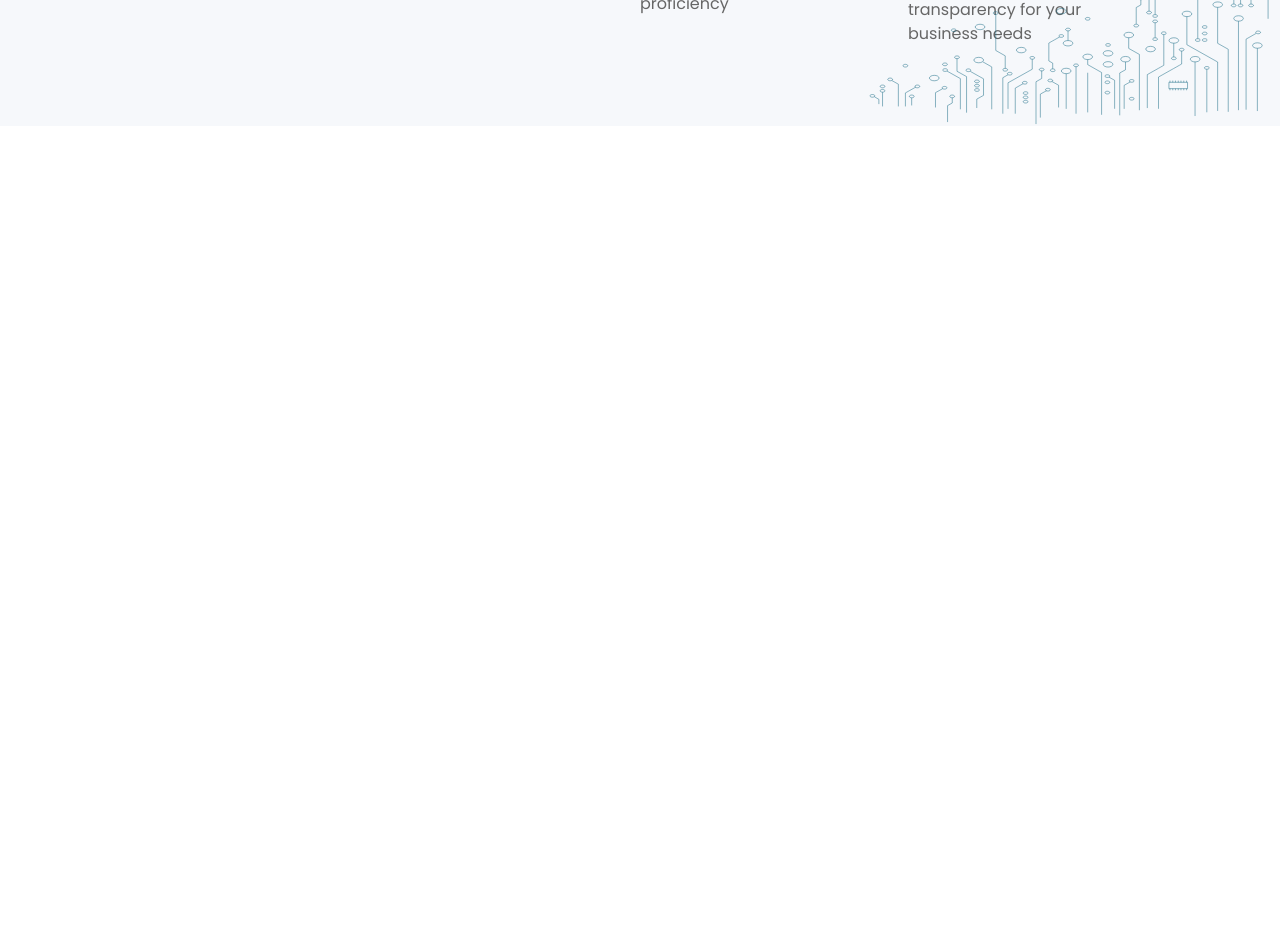
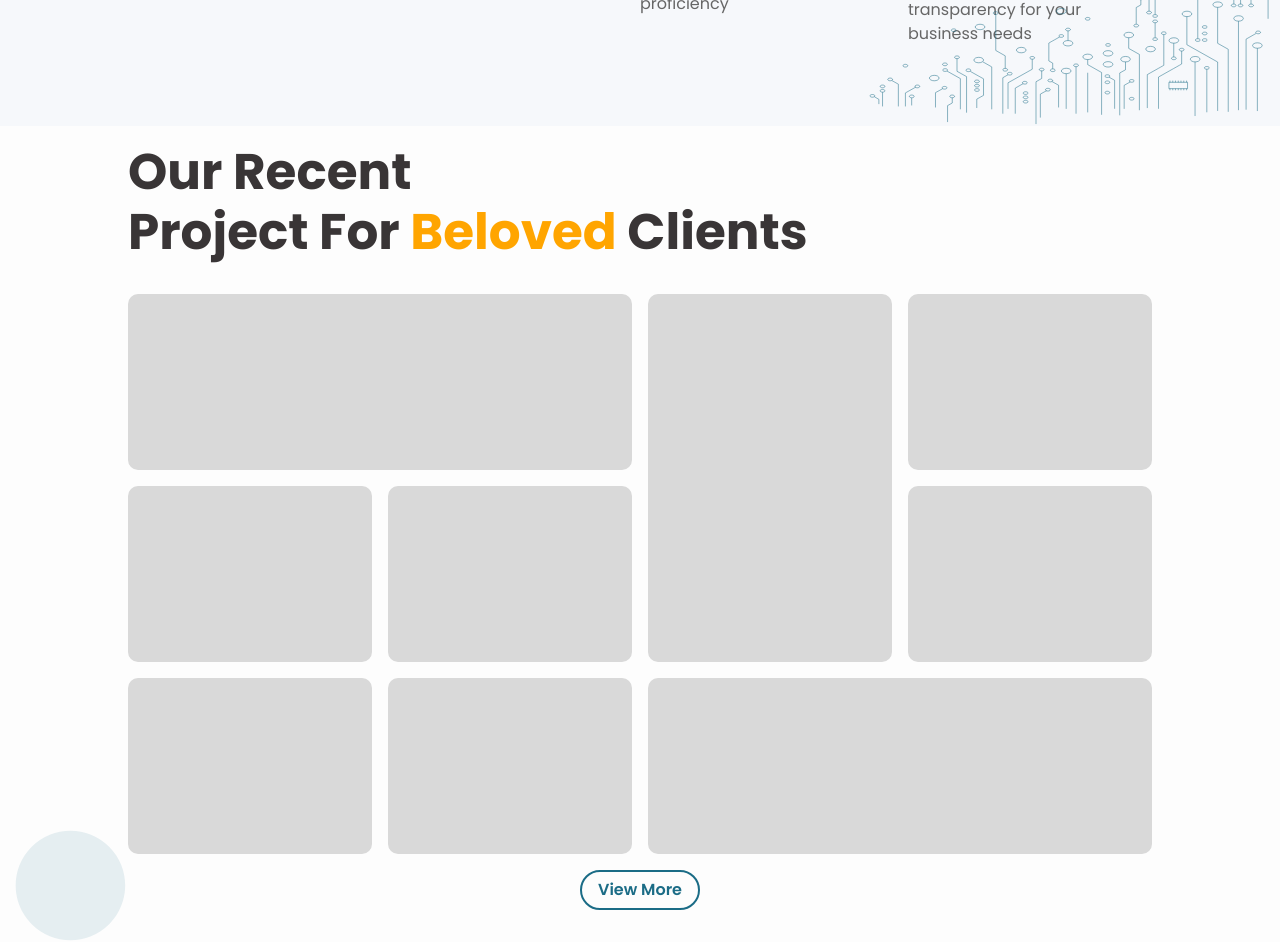
Before and after one commit to HaidarJbeily7/go-n-code, a Next.js app: page / in a window 1280 px wide. Shown: the part 3660-4602 px from the top of the page. Before the commit the page ends 3786 px from the top, so only its background shows below. Built offline with nearby package versions, Linux system fonts and the light colour scheme.

Commit message:
Adding Home Project Page

```diff
--- a/src/app/page.tsx
+++ b/src/app/page.tsx
@@ -1,6 +1,7 @@
 import Footer from "@/components/footer/footer";
 import Hero from "@/components/home/hero";
 import HomeAboutUs from "@/components/home/home-aboutus";
+import HomeProjects from "@/components/home/home-projects";
 import HomeServices from "@/components/home/home-services";
 
 export default function Home() {
@@ -9,6 +10,7 @@ export default function Home() {
       <Hero />
       <HomeAboutUs />
       <HomeServices />
+      <HomeProjects />
       {/* <Footer /> */}
     </div>
   );
--- /dev/null
+++ b/src/components/home/home-components/project-grid.tsx
@@ -0,0 +1,63 @@
+import { Box, Text, Grid, GridItem } from "@chakra-ui/react";
+
+export default function ProjectGrid() {
+  return (
+    <Grid
+      mt={8}
+      h="70vh"
+      templateRows="repeat(3, 1fr)"
+      templateColumns="repeat(4, 1fr)"
+      gap={4}
+    >
+      <GridItem
+        rowSpan={1}
+        colSpan={2}
+        bg="#D9D9D9"
+        borderRadius={"10px"}
+      ></GridItem>
+      <GridItem
+        colSpan={1}
+        rowSpan={2}
+        bg="#D9D9D9"
+        borderRadius={"10px"}
+      ></GridItem>
+      <GridItem
+        colSpan={1}
+        rowSpan={1}
+        bg="#D9D9D9"
+        borderRadius={"10px"}
+      ></GridItem>
+      <GridItem
+        colSpan={1}
+        rowSpan={1}
+        bg="#D9D9D9"
+        borderRadius={"10px"}
+      ></GridItem>
+      <GridItem
+        colSpan={1}
+        rowSpan={1}
+        bg="#D9D9D9"
+        borderRadius={"10px"}
+      ></GridItem>
+      <GridItem
+        colSpan={1}
+        rowSpan={1}
+        bg="#D9D9D9"
+        borderRadius={"10px"}
+      ></GridItem>
+      <GridItem
+        colSpan={1}
+        rowSpan={1}
+        bg="#D9D9D9"
+        borderRadius={"10px"}
+      ></GridItem>
+      <GridItem
+        colSpan={1}
+        rowSpan={1}
+        bg="#D9D9D9"
+        borderRadius={"10px"}
+      ></GridItem>
+      <GridItem colSpan={2} bg="#D9D9D9" borderRadius={"10px"}></GridItem>
+    </Grid>
+  );
+}
--- /dev/null
+++ b/src/components/home/home-projects.tsx
@@ -0,0 +1,48 @@
+import { Box, Text, Button, Flex } from "@chakra-ui/react";
+import ProjectGrid from "./home-components/project-grid";
+
+export default function HomeProjects() {
+  return (
+    <div className="flex min-h-screen flex-col bg-[#FDFDFDFD]">
+      <Box mx={32} my={4} h={"100%"}>
+        <Text
+          fontWeight={700}
+          fontSize={"50px"}
+          lineHeight={"60px"}
+          color={"#393536"}
+        >
+          <Text>Our Recent</Text>Project For{" "}
+          <span className="text-[#FFA500]">Beloved </span>Clients
+        </Text>
+        {/* Pass Whatever values you need to fill this grid with */}
+        <ProjectGrid />
+        <Flex mt={4} justifyContent={"space-around"}>
+          <Button
+            color={"#1B6C86"}
+            variant="outline"
+            mb={4}
+            rounded={"45px"}
+            border={"2px"}
+            _hover={{
+              bg: "#F8F9FC",
+            }}
+          >
+            View More
+          </Button>
+        </Flex>
+      </Box>
+      <Box position={"relative"}>
+        <div
+          style={{
+            position: "absolute",
+            bottom: 1,
+            left: 15,
+            zIndex: 0,
+          }}
+        >
+          <img src="/homepage/polish-circle.svg" />
+        </div>
+      </Box>
+    </div>
+  );
+}
--- a/src/components/home/home-services.tsx
+++ b/src/components/home/home-services.tsx
@@ -75,6 +75,7 @@ export default function HomeServices() {
           </SimpleGrid>
         </Box>
       </Flex>
+      <Box position={"relative"}>
         <div
           style={{
             position: "absolute",
@@ -85,6 +86,7 @@ export default function HomeServices() {
         >
           <img src="/homepage/services/bg-bottom-right.svg" />
         </div>
+      </Box>
     </div>
   );
 }
```
Lines whose indentation alone changed are shown as unchanged.
